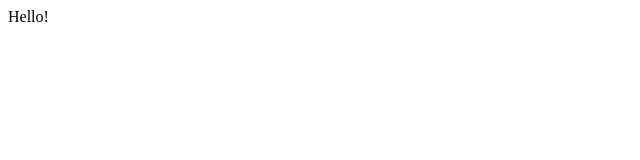
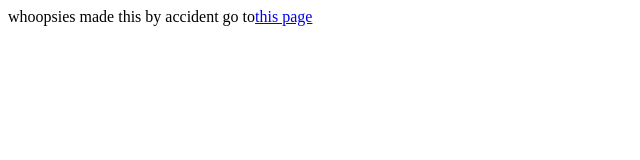
Before and after one commit to jq-11/jq-11, a plain HTML site: page index.html in a window 1280 px wide. Shown: the whole page, without its empty margins (0-640 px from the left). Drawn offline with Linux system fonts and the light colour scheme.

Commit message:
Update index.html

```diff
--- a/index.html
+++ b/index.html
@@ -1 +1 @@
-<h>Hello!</h>
+<h>whoopsies made this by accident go to</h><h><a href = https://jq-11.github.io/>this page</a></h>
```
